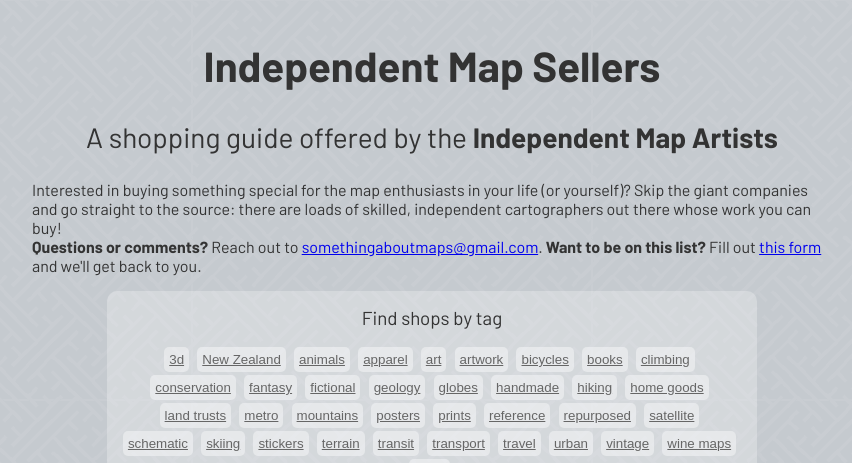
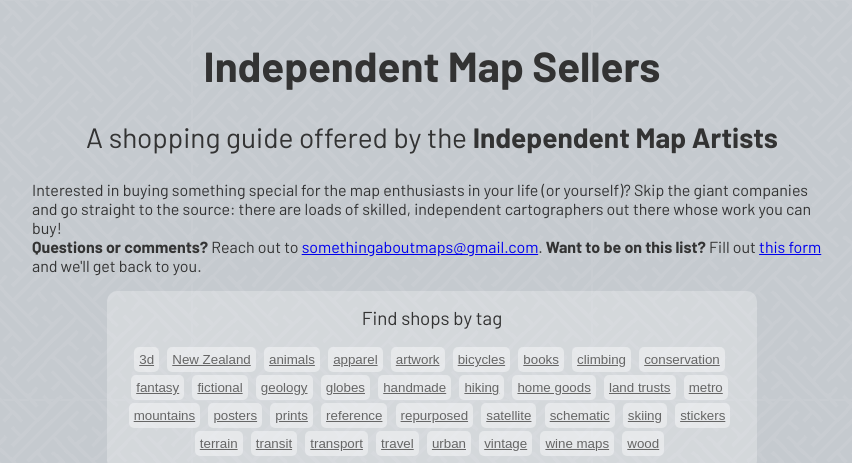
Before and after one commit to mapartists/mapartists.github.io, a Jekyll site: the page built from index.markdown, in a window 1280 px wide and 900 px high, cut to the strip 0-463 px from the top of the window. Shown: the whole strip, without its empty margins (208-1060 px from the left). Built offline with Jekyll 4.4.1, drawn with Linux system fonts in a browser that asks for light colours.

```diff
--- a/_data/shops.yml
+++ b/_data/shops.yml
@@ -91,7 +91,7 @@
       A reimagining of satellite views of Earth. Cubist landscapes, built with advanced computational tools.
     tags:
       - satellite
-      - art
+      - artwork
       - posters
     images:
       - src: Bill Morris 01.jpg
@@ -132,7 +132,7 @@
     description: |
       Artist/cartographer Anton Thomas has been drawing maps since childhood, and is known for vivid illustrations with mind-boggling levels of detail. His colored pencil maps, designed to educate and inspire, are tributes to the magic of geography. From Wild World (a world map of nature that took 3 years), to North America: Portrait of a Continent, all his prints are available here.
     tags:
-      - art
+      - artwork
       - handmade
       - animals
     images:
```
